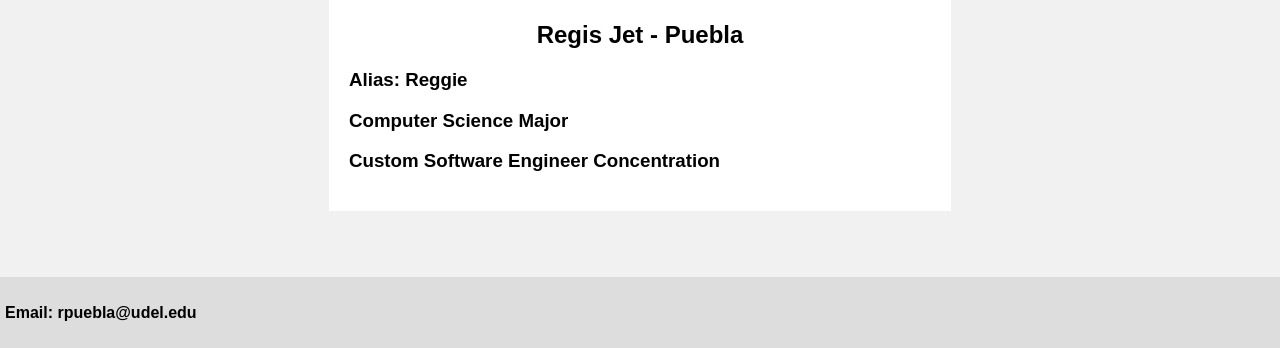
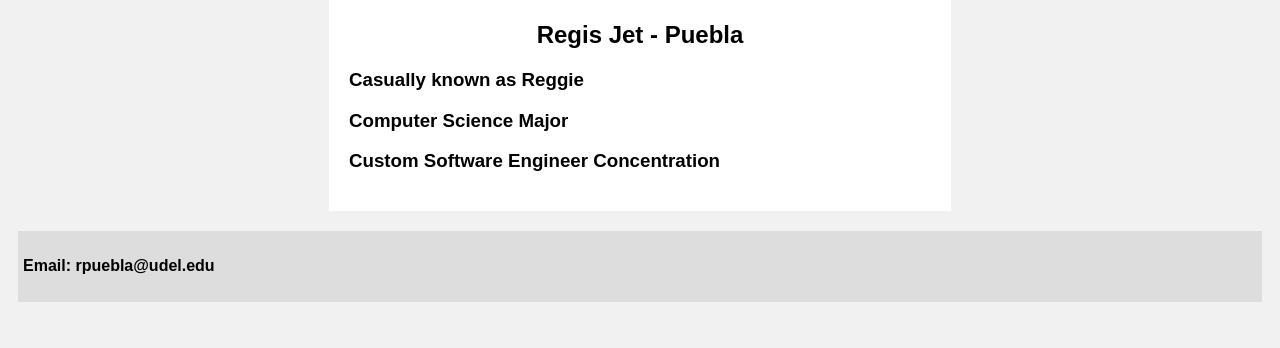
Before and after one commit to RGUD0/Personal-Website-1, a plain HTML site: page index.html in a window 1280 px wide. Shown: the part 452-800 px from the top of the page. Drawn offline with Linux system fonts and the light colour scheme.

Commit message:
New Tweaks

```diff
--- a/index.html
+++ b/index.html
@@ -24,7 +24,7 @@
 				<div class="box">
 					<img class="image" src="Selfie00.jpg" alt="Selfie of Regis Jet Puebla">
 					<h2>Regis Jet - Puebla</h2>
-					<h3>Alias: Reggie</h3>
+					<h3>Casually known as Reggie</h3>
 					<h3>Computer Science Major</h3>
 					<h3>Custom Software Engineer Concentration</h3>
 				</div>
--- a/styles.css
+++ b/styles.css
@@ -107,7 +107,7 @@ ul, h3 {
     text-align: left;
     background: #ddd;
     margin-top: 20px;
-    position: fixed;
+    /*position: fixed;*/
     left: 0;
     right: 0;
     bottom: 0;
```
Also changed, not shown: aboutMe.html (+1 -1 lines).
